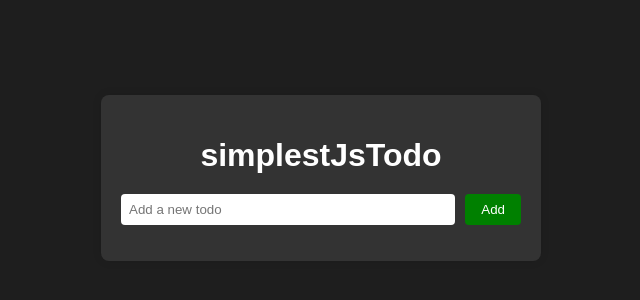
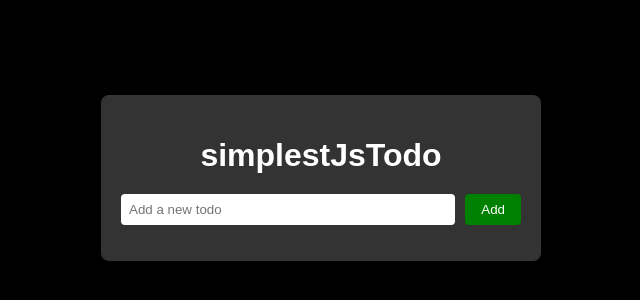
Before and after one commit to MaDrCloudDev/simplestJsTodo, a plain HTML site: page index.html in a window 1280 px wide. Shown: the part 222-522 px from the top of the page, without its empty margins (319-959 px from the left). Drawn offline with Linux system fonts and the light colour scheme.

Commit message:
continuity
continuity

```diff
--- a/styles.css
+++ b/styles.css
@@ -1,6 +1,6 @@
 body {
 	font-family: Arial, sans-serif;
-	background-color: #1e1e1e;
+	background-color: black;
 	color: #fff;
 	margin: 0;
 	display: flex;
```
